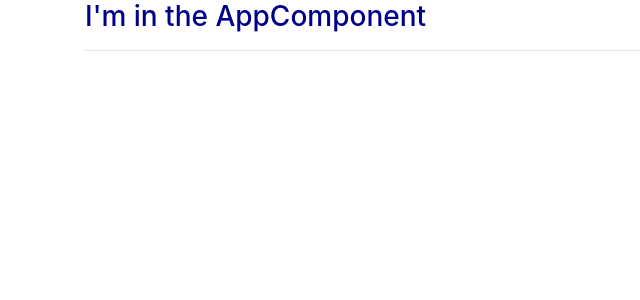
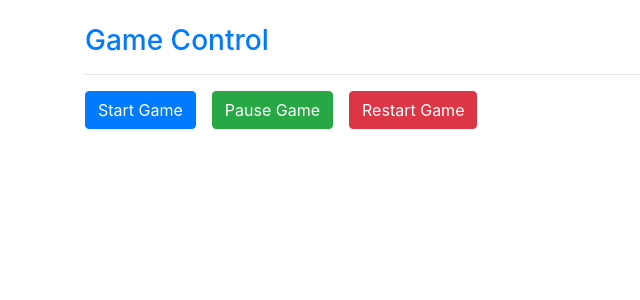
Before and after one commit to rydwan10/angular-udemy-tutorial, an Angular app: page / in a window 1280 px wide. Shown: the top 300 px of the page, without its empty margins (0-640 px from the left). Built offline with nearby package versions, Linux system fonts and the light colour scheme.

Commit message:
Finish assignment about emitting event

```diff
--- a/src/app/app.component.html
+++ b/src/app/app.component.html
@@ -1,8 +1,26 @@
-<div class="container">
+<div class="container mt-4">
   <div class="row">
     <div class="col">
-      <h3>I'm in the AppComponent</h3>
+      <h3 class="text-primary">Game Control</h3>
       <hr />
+      <app-game-control
+        (intervalClicked)="onIntervalClicked()"
+        (stopIntervalClicked)="onStopIntervalClicked()"
+        (restartGameClicked)="onRestartGameClicked()"
+      ></app-game-control>
+      <div class="row">
+        <app-odd
+          class="col"
+          *ngFor="let odd of oddNumber"
+          [oddData]="odd"
+        ></app-odd>
+
+        <app-even
+          class="col"
+          *ngFor="let even of evenNumber"
+          [evenData]="even"
+        ></app-even>
+      </div>
     </div>
   </div>
 </div>
--- a/src/app/app.component.ts
+++ b/src/app/app.component.ts
@@ -6,5 +6,31 @@ import { Component } from '@angular/core';
   styleUrls: ['./app.component.css'],
 })
 export class AppComponent {
-  title = 'myapp';
+  title = 'Game Control';
+  startNumber: number = 0;
+  oddNumber: number[] = [];
+  evenNumber: number[] = [];
+  interval;
+
+  onIntervalClicked(): void {
+    this.interval = setInterval(() => {
+      if (this.startNumber % 2 === 0) {
+        this.evenNumber.push(this.startNumber);
+        this.startNumber++;
+      } else {
+        this.oddNumber.push(this.startNumber);
+        this.startNumber++;
+      }
+    }, 1000);
+  }
+  onStopIntervalClicked(): void {
+    clearInterval(this.interval);
+  }
+
+  onRestartGameClicked(): void {
+    clearInterval(this.interval);
+    this.startNumber = 0;
+    this.oddNumber = [];
+    this.evenNumber = [];
+  }
 }
--- a/src/app/app.module.ts
+++ b/src/app/app.module.ts
@@ -4,9 +4,12 @@ import { FormsModule } from '@angular/forms';
 
 import { AppRoutingModule } from './app-routing.module';
 import { AppComponent } from './app.component';
+import { GameControlComponent } from './game-control/game-control.component';
+import { OddComponent } from './odd/odd.component';
+import { EvenComponent } from './even/even.component';
 
 @NgModule({
-  declarations: [AppComponent],
+  declarations: [AppComponent, GameControlComponent, OddComponent, EvenComponent],
   imports: [BrowserModule, AppRoutingModule, FormsModule],
   providers: [],
   bootstrap: [AppComponent],
--- /dev/null
+++ b/src/app/even/even.component.html
@@ -0,0 +1,3 @@
+<div class="card">
+  <div class="bg-primary text-white card-body">Genap: {{ evenData }}</div>
+</div>
--- /dev/null
+++ b/src/app/even/even.component.ts
@@ -0,0 +1,13 @@
+import { Component, Input, OnInit } from '@angular/core';
+
+@Component({
+  selector: 'app-even',
+  templateUrl: './even.component.html',
+  styleUrls: ['./even.component.css'],
+})
+export class EvenComponent implements OnInit {
+  @Input() evenData: number[];
+  constructor() {}
+
+  ngOnInit(): void {}
+}
--- /dev/null
+++ b/src/app/game-control/game-control.component.html
@@ -0,0 +1,11 @@
+<div class="row">
+  <div class="col">
+    <button (click)="startGame()" class="btn btn-primary">Start Game</button>
+    <button (click)="stopGame()" class="btn btn-success ml-3">
+      Pause Game
+    </button>
+    <button (click)="restartGame()" class="btn btn-danger ml-3">
+      Restart Game
+    </button>
+  </div>
+</div>
--- /dev/null
+++ b/src/app/game-control/game-control.component.ts
@@ -0,0 +1,26 @@
+import { Component, OnInit, Output, EventEmitter } from '@angular/core';
+
+@Component({
+  selector: 'app-game-control',
+  templateUrl: './game-control.component.html',
+  styleUrls: ['./game-control.component.css'],
+})
+export class GameControlComponent implements OnInit {
+  @Output() intervalClicked = new EventEmitter();
+  @Output() stopIntervalClicked = new EventEmitter();
+  @Output() restartGameClicked = new EventEmitter();
+  constructor() {}
+
+  ngOnInit(): void {}
+
+  startGame() {
+    this.intervalClicked.emit();
+  }
+
+  stopGame() {
+    this.stopIntervalClicked.emit();
+  }
+  restartGame() {
+    this.restartGameClicked.emit();
+  }
+}
--- /dev/null
+++ b/src/app/odd/odd.component.html
@@ -0,0 +1,3 @@
+<div class="card">
+  <div class="bg-danger text-white card-body">Ganjil: {{ oddData }}</div>
+</div>
--- /dev/null
+++ b/src/app/odd/odd.component.ts
@@ -0,0 +1,13 @@
+import { Component, Input, OnInit } from '@angular/core';
+
+@Component({
+  selector: 'app-odd',
+  templateUrl: './odd.component.html',
+  styleUrls: ['./odd.component.css'],
+})
+export class OddComponent implements OnInit {
+  @Input() oddData: number[];
+  constructor() {}
+
+  ngOnInit(): void {}
+}
```
Also changed, not shown: src/app/even/even.component.css (added), src/app/game-control/game-control.component.css (added), src/app/odd/odd.component.css (added).
